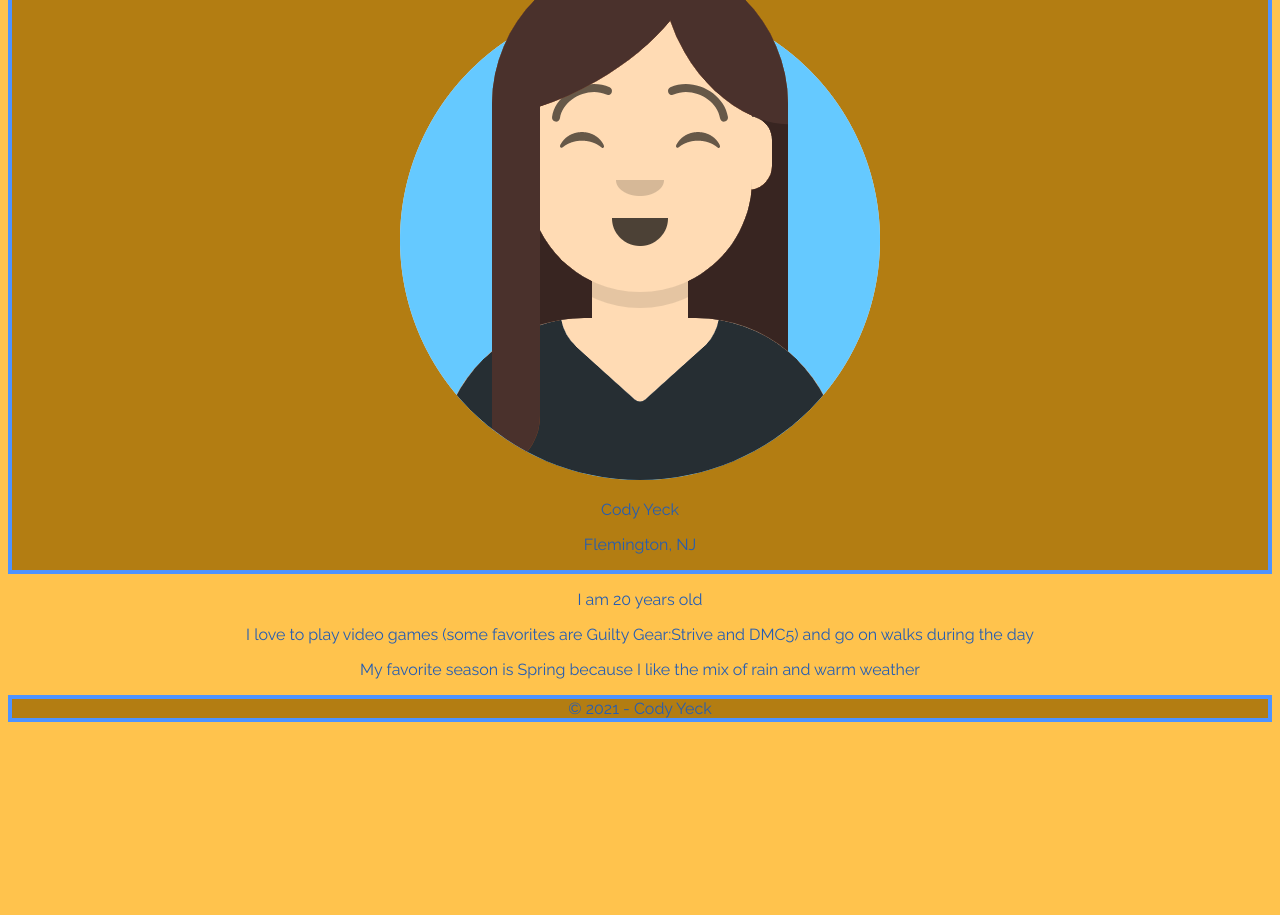
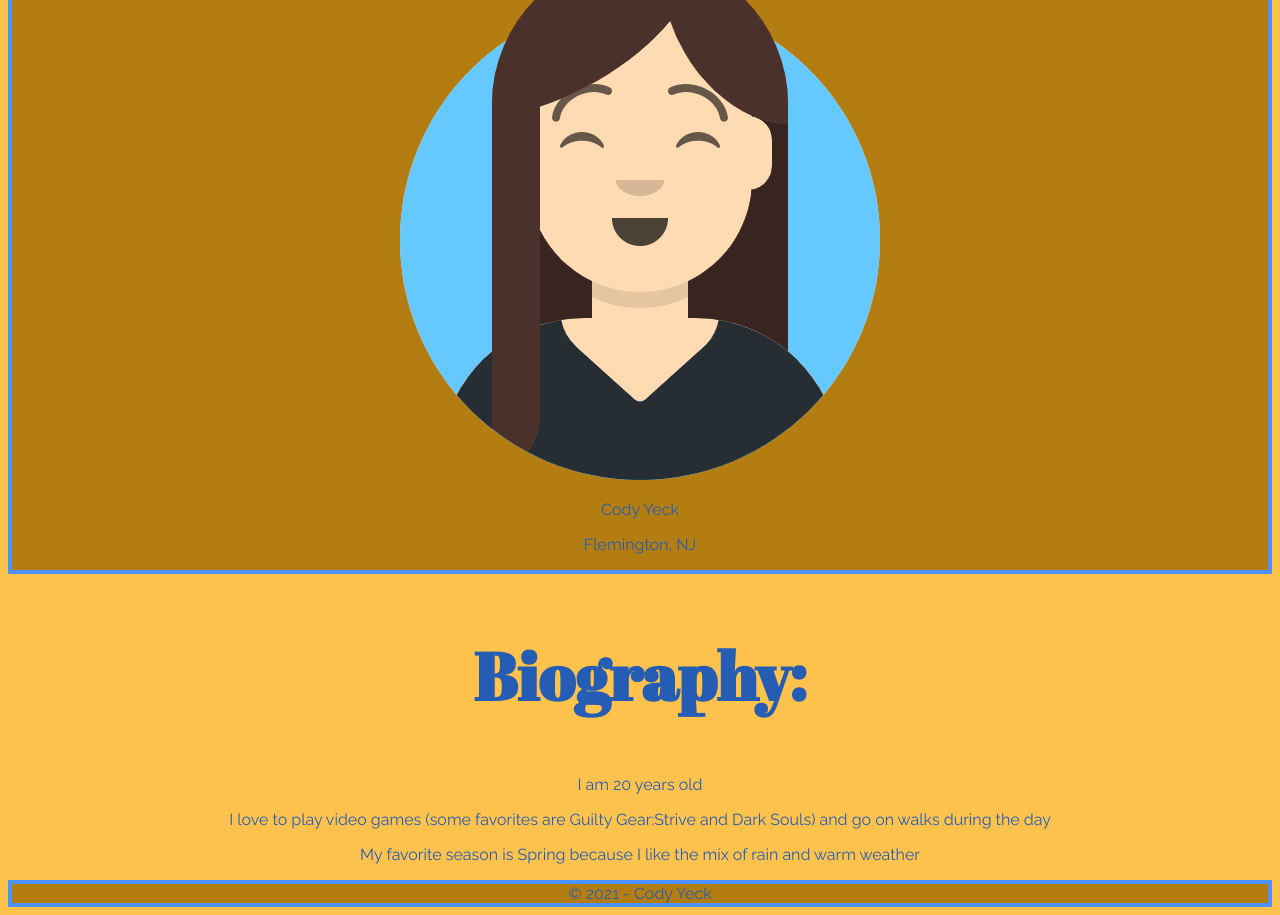
Before and after one commit to RVCC-IDMX/about-me-Cody817, a plain HTML site: page index.html in a window 1280 px wide. Shown: the part 371-1286 px from the top of the page. Before the commit the page ends 1101 px from the top, so only its background shows below. Drawn offline with Linux system fonts and the light colour scheme.

Commit message:
Biography changed

```diff
--- a/index.html
+++ b/index.html
@@ -32,11 +32,13 @@
 
         <section id="bio">
 
+            <h1>Biography:</h1>
+
              <div>
 
                 <p>I am 20 years old</p>
 
-                <p>I love to play video games (some favorites are Guilty Gear:Strive and DMC5) and go on walks during the day</p>
+                <p>I love to play video games (some favorites are Guilty Gear:Strive and Dark Souls) and go on walks during the day</p>
 
                 <p>My favorite season is Spring because I like the mix of rain and warm weather</p>
 
```
